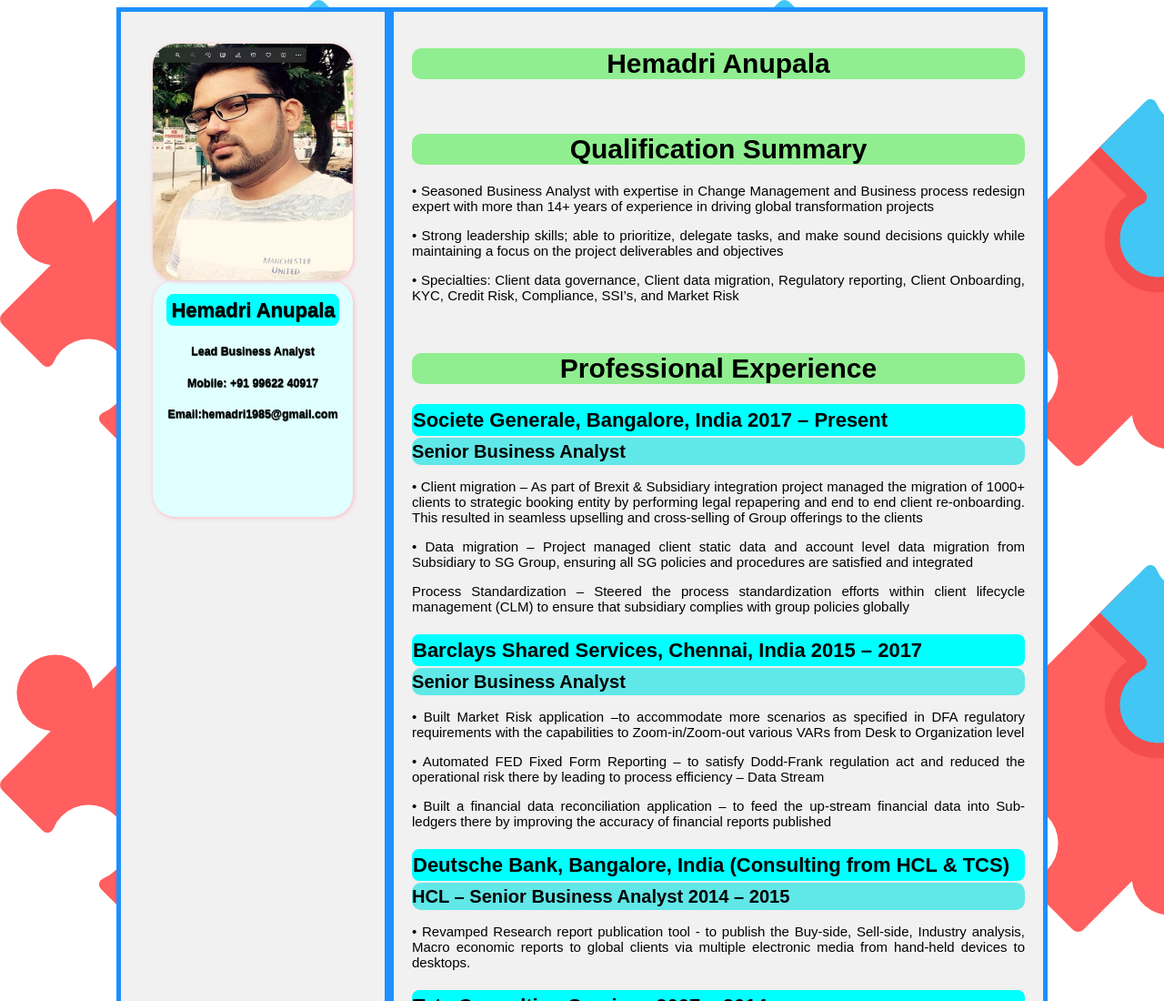
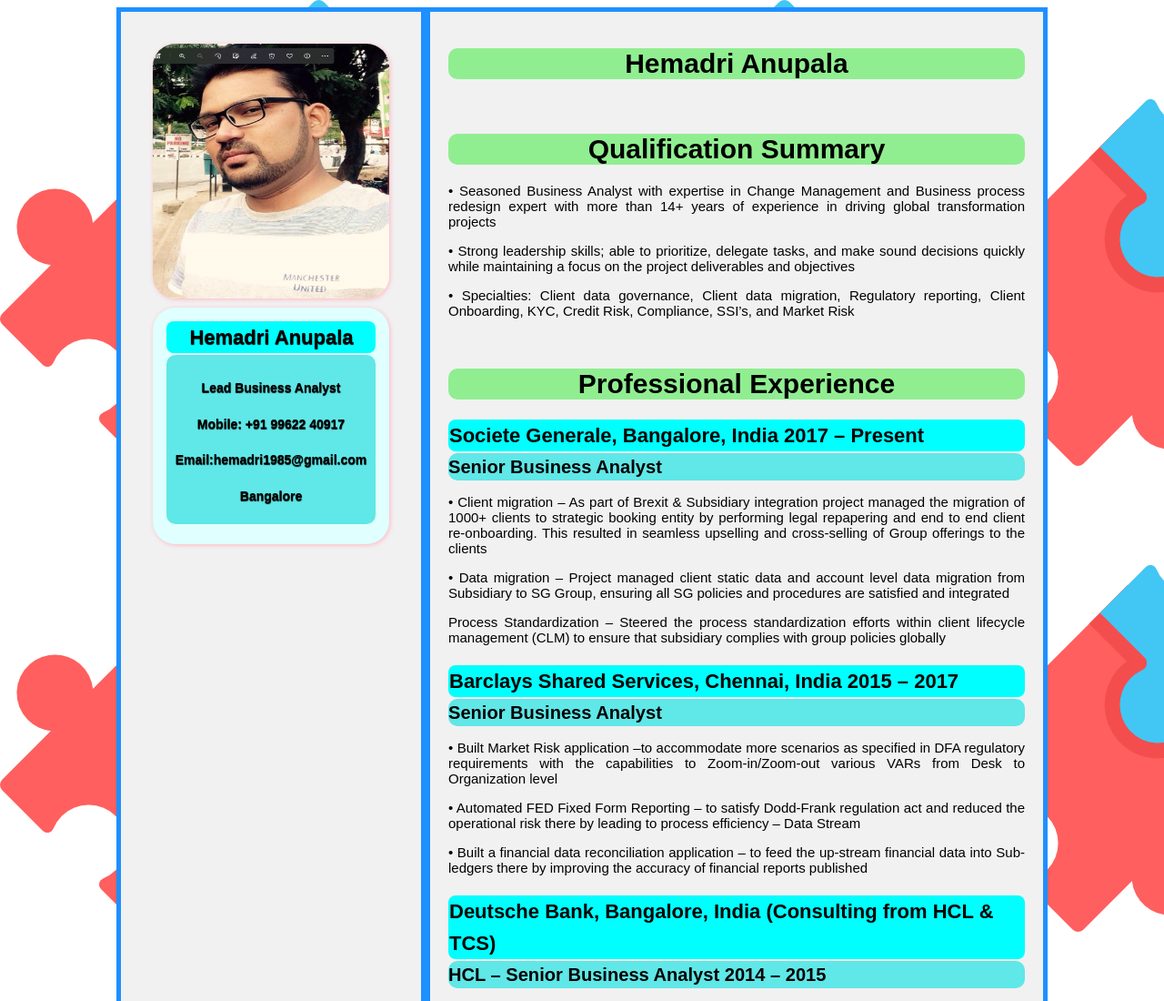
Before and after one commit to TTDJr/HemadirAnuapalaBA, a plain HTML site: page index.html in a window 1280 px wide. Shown: the top 1100 px of the page at 91% size. Drawn offline with Linux system fonts and the light colour scheme.

Commit message:
Add files via upload

```diff
--- a/flex.css
+++ b/flex.css
@@ -35,8 +35,8 @@
 }
 
 img{
-    width: 220px;
-    height: 260px;
+    width: 260px;
+    height: 280px;
     border-radius: 25px;
     box-shadow: 1px 1px 5px lightpink;
 }
@@ -50,15 +50,25 @@
      outline: 0px;
      text-align: center;
      text-shadow: .2px .5px 1px black;
-
+    margin-top: 10px;
      font-family: Cardo, Arial; font-size: 15px;
-    width: 220px;
+    width: 260px;
      height: 260px;
      box-sizing: border-box;
      border-radius: 25px;
      box-shadow: 1px 1px 5px lightpink;
  }
 
+ .small{
+     background-color:  rgb(96, 231, 231);
+     border-radius: 10px;
+     padding-top: 5px;
+     padding-bottom:.5px;
+ }
+
+ .c1{
+     font-size: 14px;
+ }
 
 .top1 , .top2 , .top3, .top4 ,.top5 {
     padding: 10px;
--- a/index.html
+++ b/index.html
@@ -14,9 +14,12 @@
                                     <div class="details">
 
                                            <h3>Hemadri Anupala</h3>
+                                           <div class="small">
                                            <h5 class="c1">Lead Business Analyst</h5>
                                            <h5 class="c1">Mobile: +91 99622 40917</h5>
                                            <h5 class="c1"> Email:hemadri1985@gmail.com</h5>
+                                           <h5 class="c1">Bangalore</h5>
+                                        </div>
                                     </div>
                            </div>
                     </div>
```
